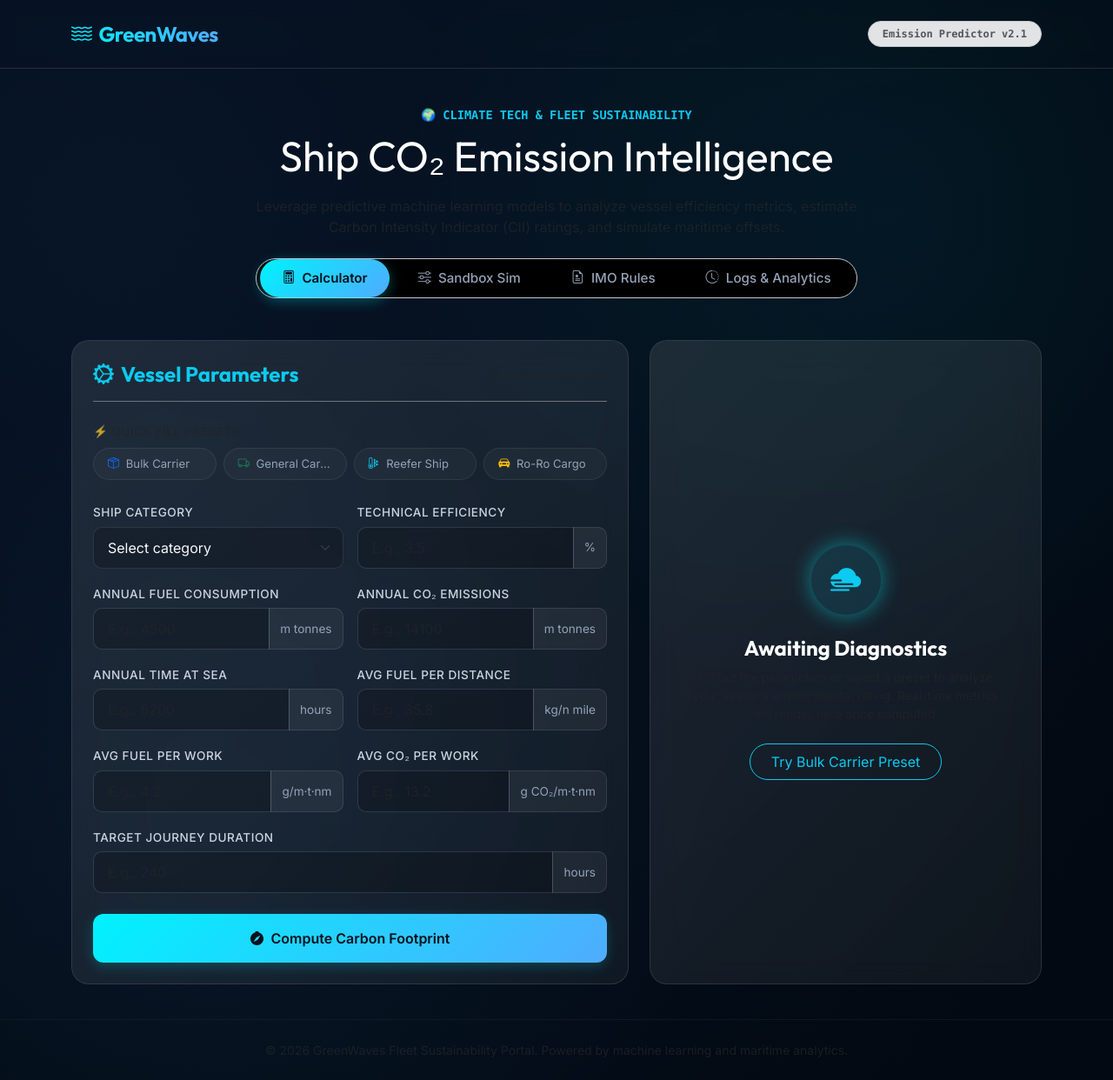
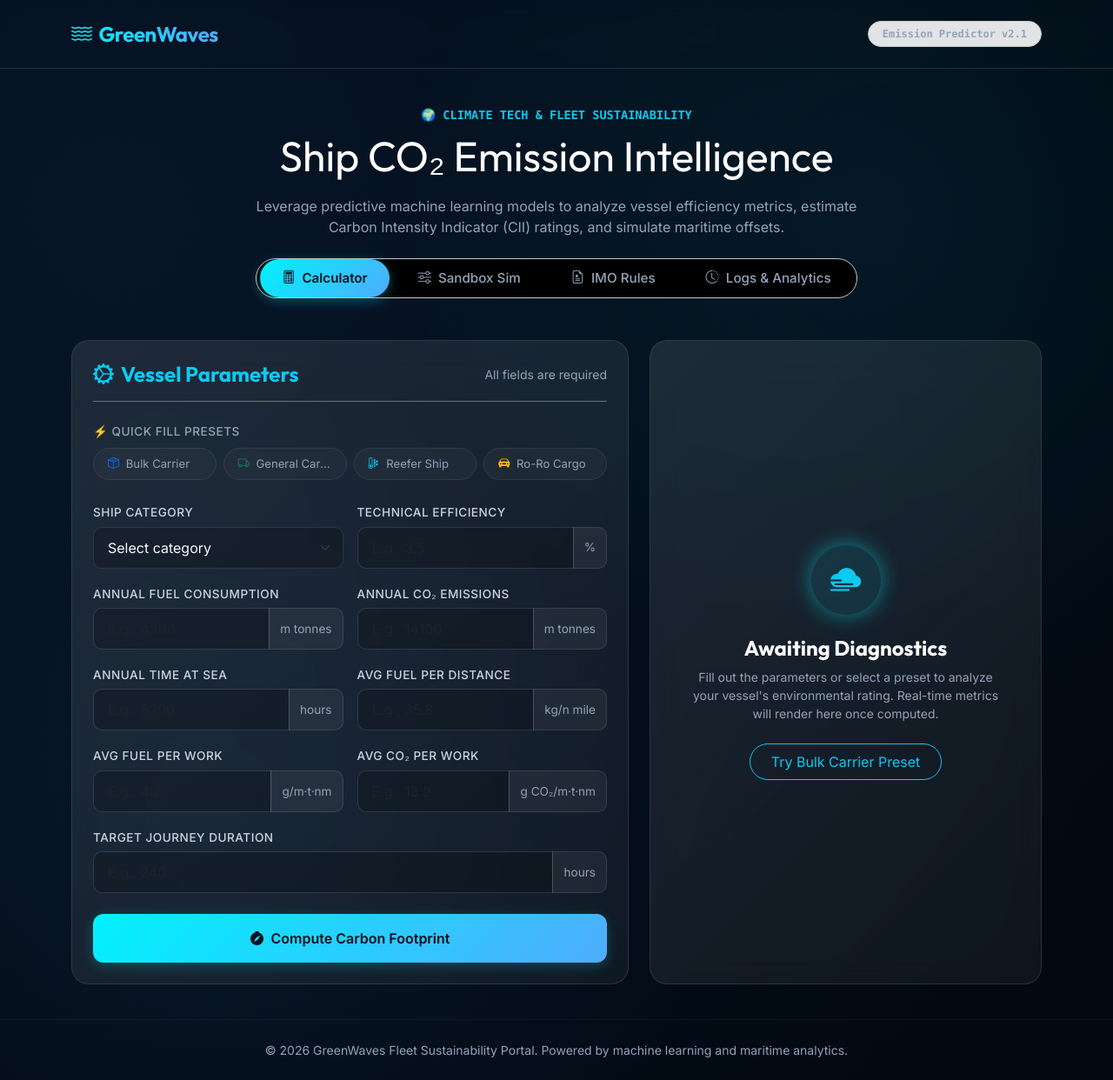
Before and after one commit to preranadas03/render, a Flask app: page / in a window 1280 px wide. Shown: the whole page at 87% size. Run offline with Flask 3, Linux system fonts and the light colour scheme; parts of the project's set-up code (start-up, migrations or seed data) failed here and were passed over; some libraries are stand-ins or nearby versions.

Commit message:
Fix: Improve text contrast for legibility on dark theme

```diff
--- a/templates/index.html
+++ b/templates/index.html
@@ -296,6 +296,11 @@
 
     @keyframes spin {
       to { transform: rotate(360deg); }
+    }
+
+    /* Fix legibility of text-muted on dark background */
+    .text-muted {
+      color: #94a3b8 !important;
     }
   </style>
 </head>
```
